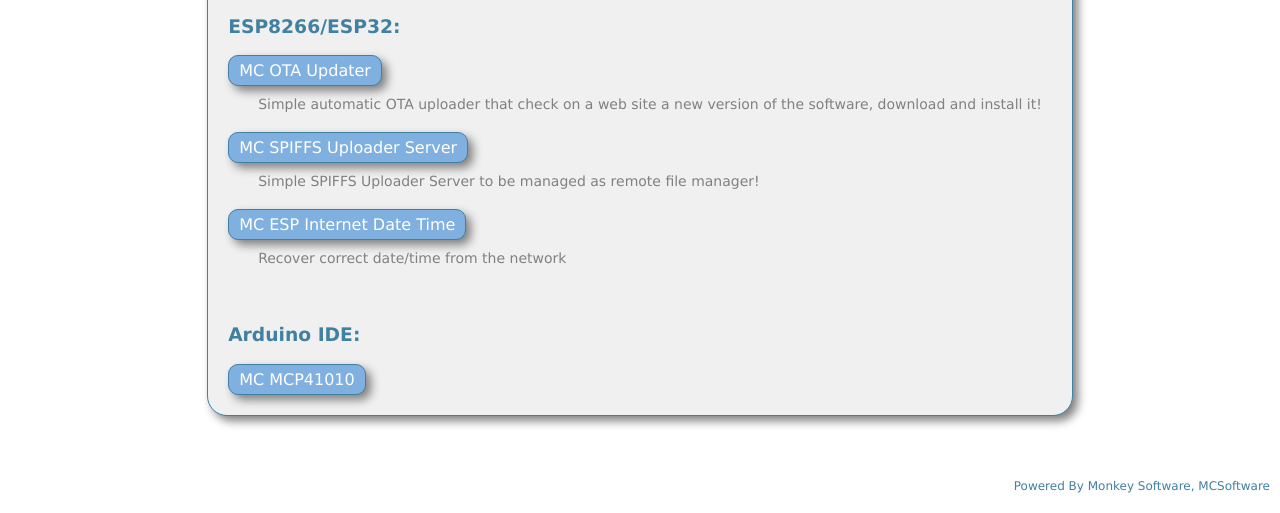
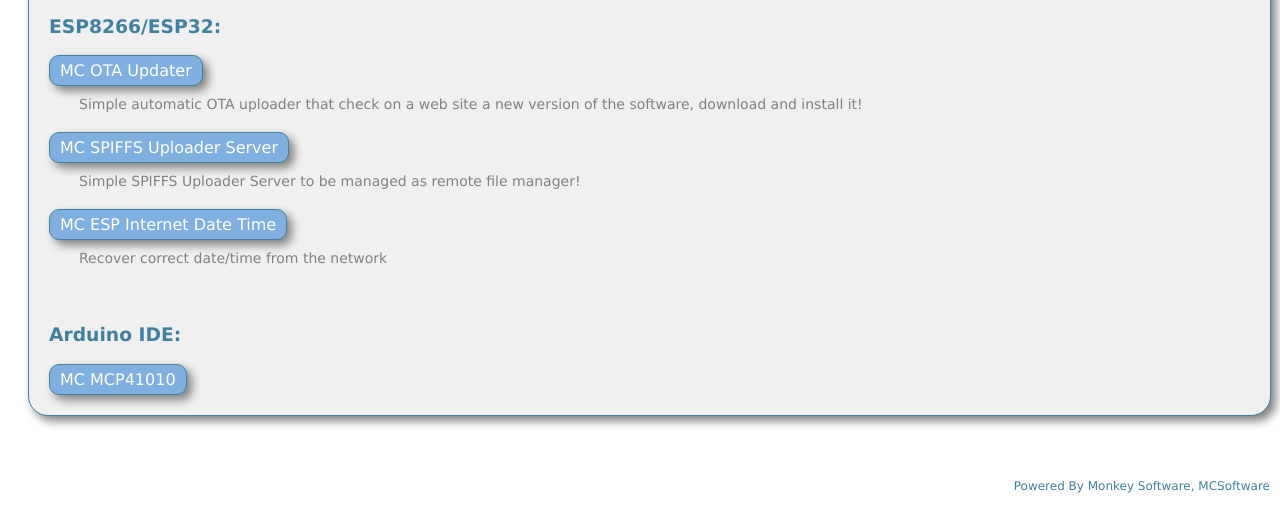
Before and after one commit to calfizzi/calfizzi.github.io, a plain HTML site: page index.html in a window 1280 px wide. Shown: the part 287-800 px from the top of the page. Drawn offline with Linux system fonts and the light colour scheme.

Commit message:
Update index.html

```diff
--- a/index.html
+++ b/index.html
@@ -21,9 +21,10 @@
     border-radius: 20px;
     background-color: #F0F0F0;
     text-align: left;
-    padding: 20px 20px 20px 20px;
+    padding: 20px ;
     box-shadow: grey 5px 5px 10px;
-    margin-top: 20px;
+    margin: 20px 20px 20px 20px;
+    width: 95%;
   }
   .descr
   {
```
